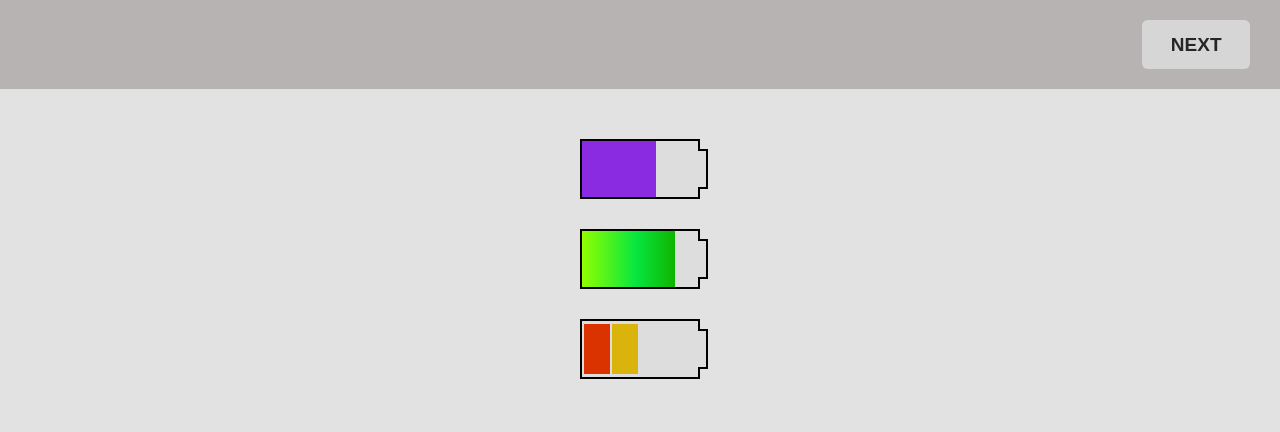
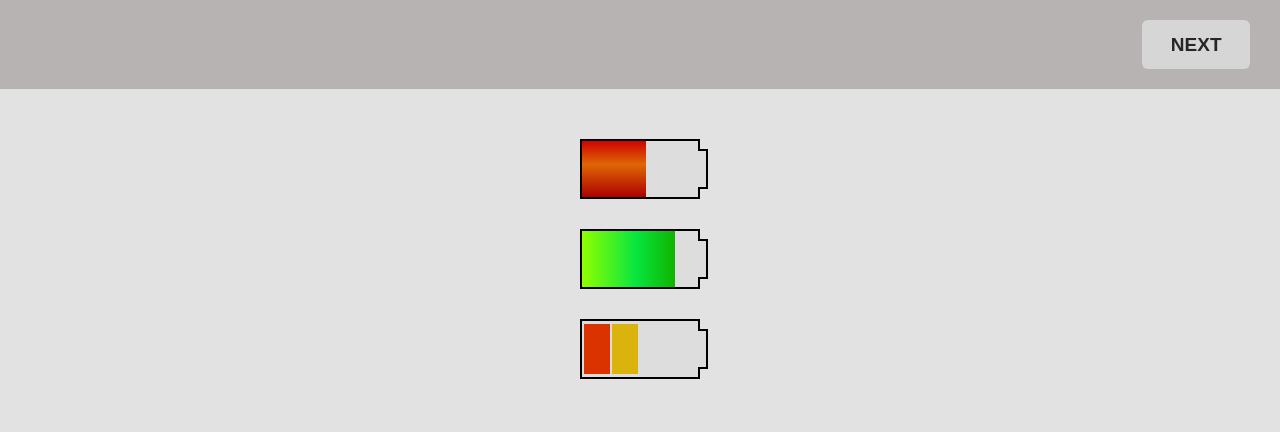
Before and after one commit to SaKarolina/battery-and-clock, a website: page index.html in a window 1280 px wide. Drawn offline with Linux system fonts and the light colour scheme.

Commit message:
Battery reverse effect

```diff
--- a/css/components/battery-progress-bar.css
+++ b/css/components/battery-progress-bar.css
@@ -23,12 +23,14 @@
     height: 100%;
 }
 .battery .bar > .loading {
-    background-color: blueviolet;
+    background: rgb(187, 3, 3);
+    background: linear-gradient(360deg, rgb(173, 0, 0) 0%, rgb(223, 103, 5) 58%, rgb(206, 2, 2) 100%);
     width: 100%;
     height: 100%;
     animation-name: loading;
-    animation-duration: 10s;
+    animation-duration: 15s;
     animation-iteration-count: infinite;
+    animation-direction: reverse;
 }
 @keyframes loading {
     0% {
--- a/index.html
+++ b/index.html
@@ -18,7 +18,7 @@
     </header>
     <main class="content">
             <div class="battery">
-                <div class="bar" style="width: 80%;">
+                <div class="bar" style="width: 60%;">
                     <div class="end"></div>
                     <div class="loading"></div>
                 </div>
```
